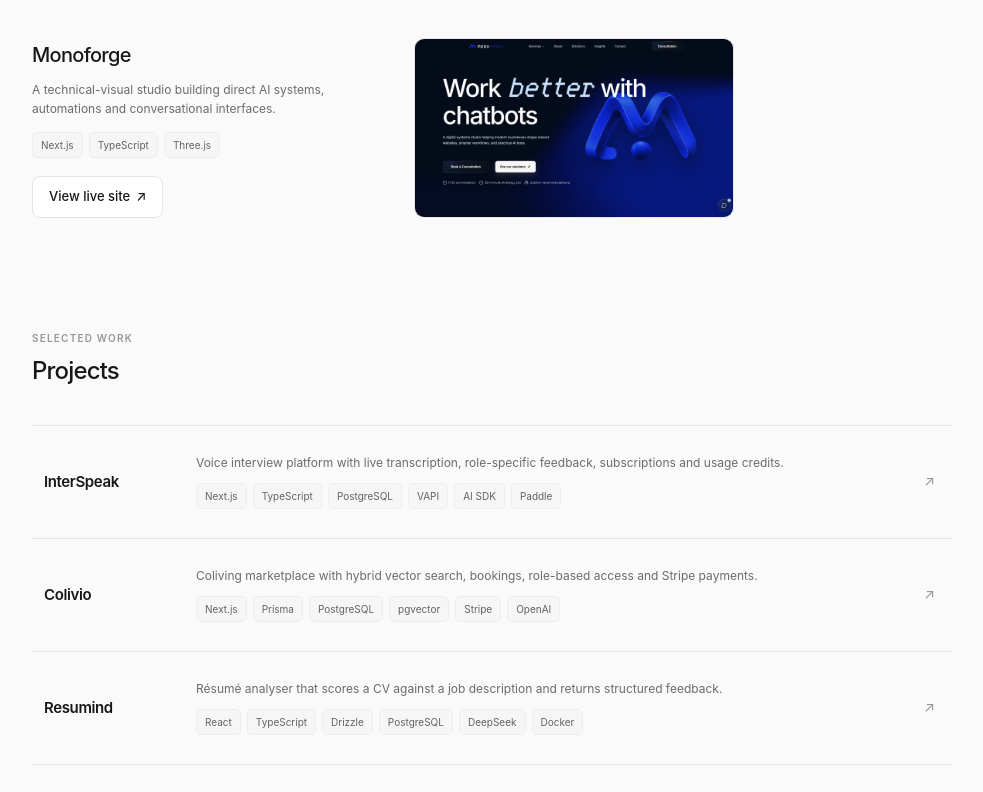
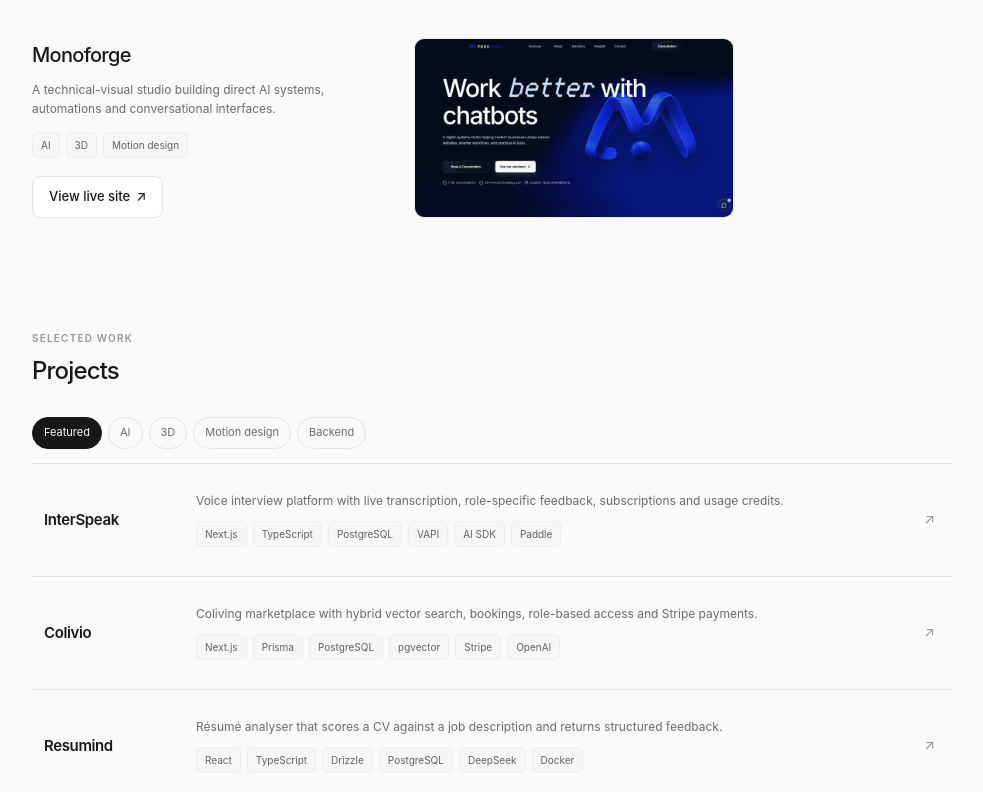
Before and after one commit to matterconi/portfolio_2026, a Next.js app: page / in a window 1280 px wide. Shown: the part 1201-1993 px from the top of the page, without its empty margins (148-1131 px from the left). Built offline with nearby package versions, Linux system fonts and the light colour scheme; no server answers.

Commit message:
feat: add project filters and update CV

```diff
--- /dev/null
+++ b/app/components/project-collection.tsx
@@ -0,0 +1,141 @@
+"use client";
+
+import Image from "next/image";
+import { useState } from "react";
+import type { Project, ProjectCategory } from "../data/projects";
+import { FadeArticle } from "./motion";
+
+type ProjectFilter = {
+  id: string;
+  label: string;
+  category?: ProjectCategory;
+};
+
+type ProjectCollectionProps = {
+  id: string;
+  projects: Project[];
+  archive?: boolean;
+  showCount?: boolean;
+  maxResults?: number;
+  showFilterCounts?: boolean;
+  allLabel?: string;
+  projectOrderByFilter?: Record<string, string[]>;
+};
+
+const categoryFilters: ProjectFilter[] = [
+  { id: "all", label: "All" },
+  { id: "ai", label: "AI", category: "AI" },
+  { id: "3d", label: "3D", category: "3D" },
+  { id: "motion", label: "Motion design", category: "Motion design" },
+  { id: "backend", label: "Backend", category: "Backend" },
+];
+
+function matchesFilter(project: Project, filter?: ProjectFilter) {
+  if (!filter?.category) {
+    return true;
+  }
+
+  return project.categories.includes(filter.category);
+}
+
+export function ProjectCollection({
+  id,
+  projects,
+  archive = false,
+  showCount = false,
+  maxResults,
+  showFilterCounts = true,
+  allLabel = "All",
+  projectOrderByFilter,
+}: ProjectCollectionProps) {
+  const [activeFilterId, setActiveFilterId] = useState("all");
+  const availableFilters = categoryFilters
+    .map((filter) => ({
+      ...filter,
+      label: filter.id === "all" ? allLabel : filter.label,
+      count: projects.filter((project) => matchesFilter(project, filter)).length,
+    }))
+    .filter((filter) => filter.id === "all" || filter.count > 0);
+  const activeFilter = availableFilters.find((filter) => filter.id === activeFilterId);
+  const matchingProjects = projects.filter((project) => matchesFilter(project, activeFilter));
+  const preferredOrder = projectOrderByFilter?.[activeFilterId];
+  const orderIndex = new Map(preferredOrder?.map((title, index) => [title, index]));
+  const filteredProjects = preferredOrder
+    ? [...matchingProjects].sort(
+        (a, b) =>
+          (orderIndex.get(a.title) ?? Number.MAX_SAFE_INTEGER) -
+          (orderIndex.get(b.title) ?? Number.MAX_SAFE_INTEGER),
+      )
+    : matchingProjects;
+  const visibleProjects = maxResults ? filteredProjects.slice(0, maxResults) : filteredProjects;
+
+  return (
+    <>
+      <div className="project-filter-bar">
+        <div className="project-filters" role="group" aria-label="Filter projects">
+          {availableFilters.map((filter) => (
+            <button
+              className="project-filter"
+              type="button"
+              aria-controls={id}
+              aria-pressed={activeFilterId === filter.id}
+              data-active={activeFilterId === filter.id ? "true" : undefined}
+              key={filter.id}
+              onClick={() => setActiveFilterId(filter.id)}
+            >
+              <span>{filter.label}</span>
+              {showFilterCounts ? (
+                <span className="project-filter-count" aria-hidden="true">
+                  {filter.count}
+                </span>
+              ) : null}
+            </button>
+          ))}
+        </div>
+
+        {showCount ? (
+          <span className="project-result-count" aria-live="polite">
+            {filteredProjects.length} {filteredProjects.length === 1 ? "project" : "projects"}
+          </span>
+        ) : null}
+      </div>
+
+      <div
+        className={`projects${archive ? " projects-archive-list" : ""}`}
+        id={id}
+      >
+        {visibleProjects.map((project, index) => (
+          <FadeArticle
+            className="project-card"
+            delay={Math.min(index * (archive ? 0.045 : 0.065), 0.18)}
+            key={project.title}
+          >
+            <a
+              className="project-row"
+              href={project.href}
+              target="_blank"
+              rel="noreferrer"
+              aria-label={`Open ${project.title}`}
+            >
+              <h3>{project.title}</h3>
+              <div className="project-details">
+                <p>{project.description}</p>
+                <div className="tags" aria-label={`${project.title} technologies`}>
+                  {project.stack.map((item) => (
+                    <span key={item}>{item}</span>
+                  ))}
+                </div>
+              </div>
+              <span className="project-arrow" aria-hidden="true">
+                ↗
+              </span>
+              <div className="project-preview" aria-hidden="true">
+                <Image src={project.image} alt="" fill sizes="280px" />
+              </div>
+            </a>
+          </FadeArticle>
+        ))}
+      </div>
+    </>
+  );
+}
--- a/app/data/projects.ts
+++ b/app/data/projects.ts
@@ -1,7 +1,10 @@
+export type ProjectCategory = "AI" | "3D" | "Motion design" | "Backend";
+
 export type Project = {
   title: string;
   description: string;
   stack: string[];
+  categories: ProjectCategory[];
   image: string;
   href: string;
 };
@@ -12,6 +15,7 @@ export const projects: Project[] = [
     description:
       "Voice interview platform with live transcription, role-specific feedback, subscriptions and usage credits.",
     stack: ["Next.js", "TypeScript", "PostgreSQL", "VAPI", "AI SDK", "Paddle"],
+    categories: ["AI", "Backend"],
     image: "/projects/interspeak.webp",
     href: "https://platone-alpha.vercel.app/",
   },
@@ -20,6 +24,7 @@ export const projects: Project[] = [
     description:
       "Coliving marketplace with hybrid vector search, bookings, role-based access and Stripe payments.",
     stack: ["Next.js", "Prisma", "PostgreSQL", "pgvector", "Stripe", "OpenAI"],
+    categories: ["AI", "Backend"],
     image: "/projects/colivio.webp",
     href: "https://colivio.vercel.app/",
   },
@@ -28,6 +33,7 @@ export const projects: Project[] = [
     description:
       "Résumé analyser that scores a CV against a job description and returns structured feedback.",
     stack: ["React", "TypeScript", "Drizzle", "PostgreSQL", "DeepSeek", "Docker"],
+    categories: ["AI", "Backend"],
     image: "/projects/resumind.webp",
     href: "https://github.com/matterconi",
   },
@@ -36,6 +42,7 @@ export const projects: Project[] = [
     description:
       "Technical-visual studio website for direct AI systems, automations and conversational interfaces.",
     stack: ["Next.js", "TypeScript", "Three.js", "XState", "Motion", "DeepSeek"],
+    categories: ["AI", "3D", "Motion design"],
     image: "/projects/monoforge.webp",
     href: "https://www.monoforge.studio/",
   },
@@ -44,6 +51,7 @@ export const projects: Project[] = [
     description:
       "Streetwear concept with custom WebGL shaders, scroll-driven animation and a bespoke design system.",
     stack: ["Next.js", "TypeScript", "Three.js", "GLSL", "Motion", "PostgreSQL"],
+    categories: ["3D", "Motion design", "Backend"],
     image: "/projects/swaggerz.webp",
     href: "https://swaggerz-y7ys.vercel.app/",
   },
@@ -52,6 +60,7 @@ export const projects: Project[] = [
     description:
       "A cinematic cocktail-bar landing page with scroll-linked sequences and tactile typography.",
     stack: ["React", "Vite", "GSAP", "ScrollTrigger", "SplitText", "Tailwind CSS"],
+    categories: ["Motion design"],
     image: "/projects/barman-clone.webp",
     href: "https://gsap-cocktails-three-zeta.vercel.app/",
   },
@@ -60,6 +69,7 @@ export const projects: Project[] = [
     description:
       "Interactive product page with navigable 3D models and scroll-driven storytelling.",
     stack: ["React", "TypeScript", "Three.js", "React Three Fiber", "GSAP", "Zustand"],
+    categories: ["3D", "Motion design"],
     image: "/projects/apple-clone.webp",
     href: "https://apple-clone-six-virid.vercel.app/",
   },
@@ -68,6 +78,7 @@ export const projects: Project[] = [
     description:
       "Interactive portfolio with a WebGL globe, cursor effects, particles and motion-led interfaces.",
     stack: ["Next.js", "React", "Three.js", "React Three Fiber", "Motion", "Sentry"],
+    categories: ["3D", "Motion design"],
     image: "/projects/portfolio-2024.webp",
     href: "https://portfolio-eight-blue-39.vercel.app/",
   },
@@ -76,6 +87,7 @@ export const projects: Project[] = [
     description:
       "Experimental portfolio with GLSL shaders, a CSS 3D gallery and scroll-driven interactions.",
     stack: ["Next.js", "TypeScript", "Three.js", "GLSL", "GSAP", "Motion"],
+    categories: ["3D", "Motion design"],
     image: "/projects/portfolio-2026.webp",
     href: "https://matteomarconi.com",
   },
@@ -84,6 +96,7 @@ export const projects: Project[] = [
     description:
       "Full-stack developer community with questions, voting, collections and AI-assisted answers.",
     stack: ["Next.js", "TypeScript", "MongoDB", "NextAuth", "AI SDK", "OpenAI"],
+    categories: ["AI", "Backend"],
     image: "/projects/devflow.webp",
     href: "https://dev-overflow-jet.vercel.app/",
   },
@@ -92,6 +105,7 @@ export const projects: Project[] = [
     description:
       "AI travel planner that generates personalised itineraries with imagery, payments and admin tools.",
     stack: ["React", "TypeScript", "Prisma", "PostgreSQL", "DeepSeek", "Stripe"],
+    categories: ["AI", "Backend"],
     image: "/projects/trance-travel.webp",
     href: "https://trance-travel-jsf3.vercel.app/",
   },
@@ -100,6 +114,7 @@ export const projects: Project[] = [
     description:
       "Context-aware AI development toolkit composed of a terminal UI, API and product website.",
     stack: ["Bun", "TypeScript", "Hono", "OpenTUI", "React", "AI SDK"],
+    categories: ["AI", "Backend"],
     image: "/projects/monocode.webp",
     href: "https://monocode-server.vercel.app",
   },
--- a/app/globals.css
+++ b/app/globals.css
@@ -553,6 +553,71 @@ h2 {
   border-top: 1px solid var(--border);
 }
 
+.project-filter-bar {
+  margin: -8px 0 14px;
+  display: flex;
+  align-items: center;
+  justify-content: space-between;
+  gap: 20px;
+}
+
+.project-filters {
+  max-width: 100%;
+  display: flex;
+  flex-wrap: wrap;
+  gap: 6px;
+}
+
+.project-filter {
+  min-height: 32px;
+  padding: 0 11px;
+  display: inline-flex;
+  align-items: center;
+  gap: 7px;
+  flex: 0 0 auto;
+  appearance: none;
+  background: transparent;
+  border: 1px solid var(--border);
+  border-radius: 999px;
+  color: var(--muted);
+  font: inherit;
+  font-size: 11px;
+  cursor: pointer;
+  transition: background 160ms ease, border-color 160ms ease, color 160ms ease;
+}
+
+.project-filter:hover {
+  border-color: var(--border-strong);
+  color: var(--text);
+}
+
+.project-filter[data-active="true"] {
+  background: var(--text);
+  border-color: var(--text);
+  color: var(--background);
+}
+
+.project-filter:focus-visible {
+  outline: 2px solid var(--text);
+  outline-offset: 2px;
+}
+
+.project-filter-count {
+  color: var(--faint);
+  font-size: 9px;
+}
+
+.project-filter[data-active="true"] .project-filter-count {
+  color: currentColor;
+  opacity: 0.62;
+}
+
+.project-result-count {
+  flex: 0 0 auto;
+  color: var(--faint);
+  font-size: 11px;
+}
+
 .project-card {
   position: relative;
   border-bottom: 1px solid var(--border);
@@ -682,7 +747,7 @@ h2 {
 }
 
 .projects-archive-intro {
-  margin-bottom: 64px;
+  margin-bottom: 42px;
   display: flex;
   align-items: baseline;
   justify-content: space-between;
@@ -1085,10 +1150,15 @@ html[data-theme="dark"] .github-tracker-chart img {
   }
 
   .projects-archive-intro {
-    margin-bottom: 44px;
+    margin-bottom: 32px;
     align-items: flex-start;
     flex-direction: column;
     gap: 8px;
+  }
+
+  .project-filter-bar {
+    margin-bottom: 12px;
+    align-items: flex-end;
   }
 
   .experience-list {
--- a/app/page.tsx
+++ b/app/page.tsx
@@ -13,7 +13,8 @@ import {
 } from "./components/motion";
 import { CopyEmailButton } from "./components/copy-email-button";
 import { FloatingNav } from "./components/floating-nav";
-import { selectedProjects } from "./data/projects";
+import { ProjectCollection } from "./components/project-collection";
+import { projects } from "./data/projects";
 import { getGitHubActivity } from "./lib/github-activity";
 
 const floatingNavItems = [
@@ -22,6 +23,10 @@ const floatingNavItems = [
   { name: "Education", href: "#education" },
   { name: "Stack", href: "#stack" },
 ] as const;
+
+const homeProjectOrder = {
+  ai: ["InterSpeak", "Monocode", "Resumind"],
+};
 
 const experience = [
   {
@@ -308,9 +313,9 @@ export default function Home() {
                 conversational interfaces.
               </p>
               <div className="tags" aria-label="Project stack">
-                <span>Next.js</span>
-                <span>TypeScript</span>
-                <span>Three.js</span>
+                <span>AI</span>
+                <span>3D</span>
+                <span>Motion design</span>
               </div>
               <a
                 className="cta-link cta-link-secondary current-project-cta"
@@ -337,38 +342,14 @@ export default function Home() {
       <section className="section" id="work">
         <SectionTitle eyebrow="Selected work" title="Projects" />
 
-        <div className="projects">
-          {selectedProjects.map((project, index) => (
-            <FadeArticle className="project-card" delay={index * 0.065} key={project.title}>
-              <a
-                className="project-row"
-                href={project.href}
-                target="_blank"
-                rel="noreferrer"
-                aria-label={`Open ${project.title}`}
-              >
-                <h3>{project.title}</h3>
-                <div className="project-details">
-                  <p>{project.description}</p>
-                  <div className="tags" aria-label={`${project.title} technologies`}>
-                    {project.stack.map((item) => (
-                      <span key={item}>{item}</span>
-                    ))}
-                  </div>
-                </div>
-                <span className="project-arrow" aria-hidden="true"><Arrow /></span>
-                <div className="project-preview" aria-hidden="true">
-                  <Image
-                    src={project.image}
-                    alt=""
-                    fill
-                    sizes="280px"
-                  />
-                </div>
-              </a>
-            </FadeArticle>
-          ))}
-        </div>
+        <ProjectCollection
+          id="home-projects"
+          projects={projects}
+          maxResults={3}
+          showFilterCounts={false}
+          allLabel="Featured"
+          projectOrderByFilter={homeProjectOrder}
+        />
 
         <Reveal className="projects-cta-wrap">
           <Link className="cta-link cta-link-secondary" href="/projects">
```
Also changed, not shown: app/projects/page.tsx (+3 -36 lines), 1 other file (tests, documents, lock files or other folders).
